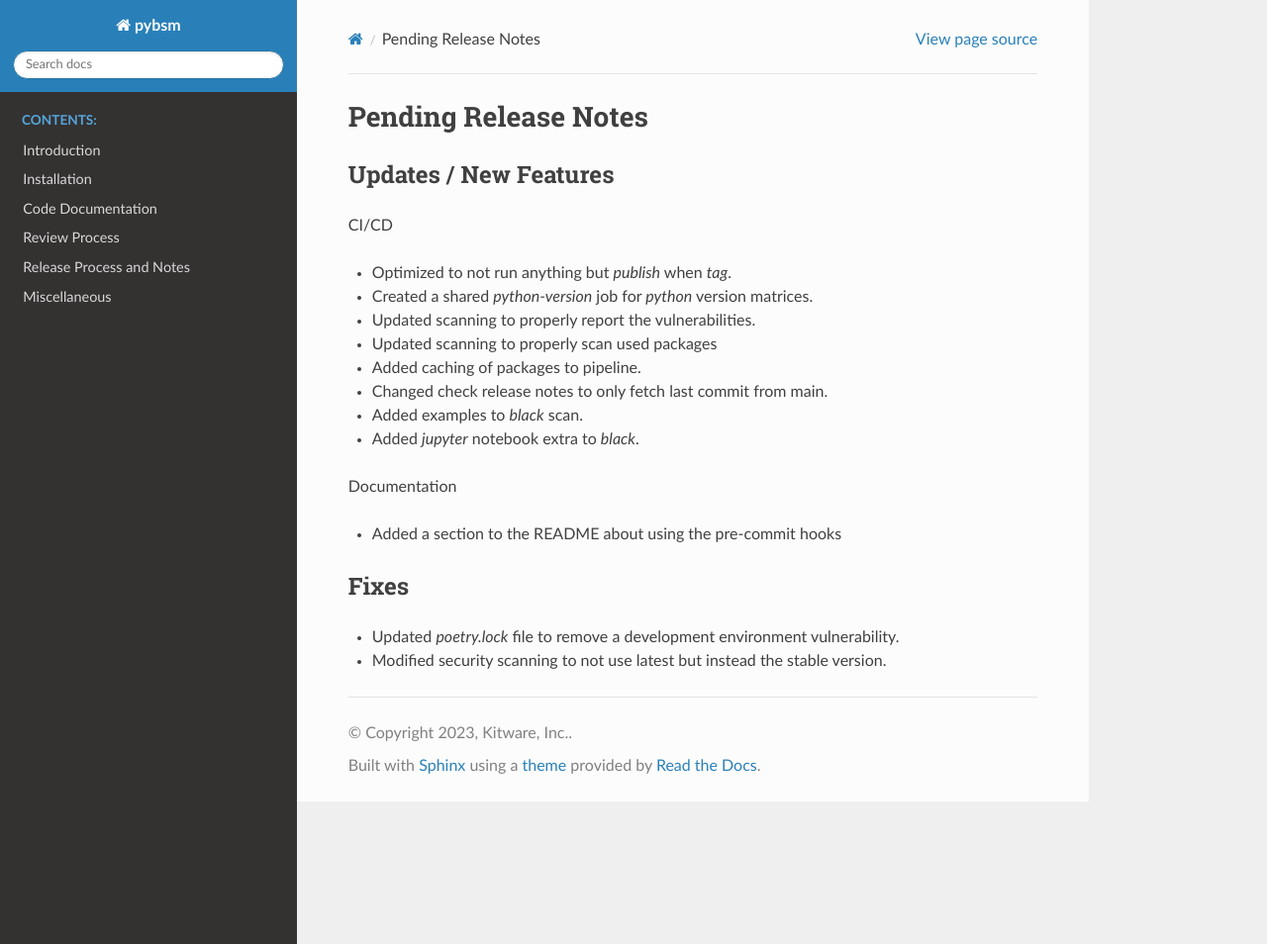
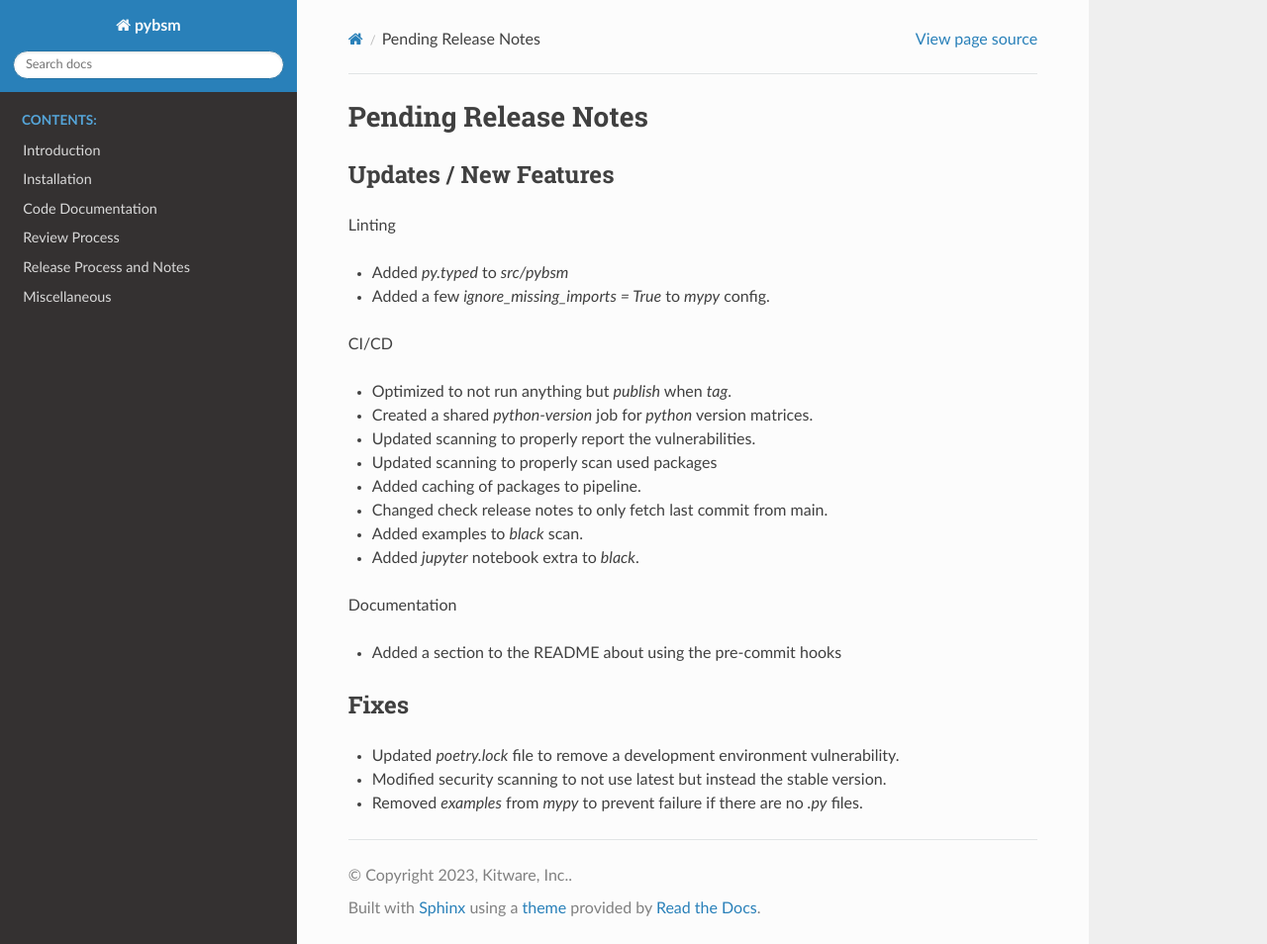
Before and after one commit to Kitware/pybsm, a Sphinx documentation site: the page built from docs/release_notes/pending_release.rst, in a window 1280 px wide and 954 px high. Shown: the whole window at 99% size. Built offline with Sphinx 7.4.7 and the Read the Docs theme 2.0.0, drawn with Linux system fonts in a browser that asks for light colours.

Commit message:
Removed examples from mypy.

```diff
--- a/docs/release_notes/pending_release.rst
+++ b/docs/release_notes/pending_release.rst
@@ -3,6 +3,12 @@ Pending Release Notes
 
 Updates / New Features
 ----------------------
+
+Linting
+
+* Added `py.typed` to `src/pybsm`
+
+* Added a few `ignore_missing_imports = True` to `mypy` config.
 
 CI/CD
 
@@ -32,3 +38,5 @@ Fixes
 * Updated `poetry.lock` file to remove a development environment vulnerability.
 
 * Modified security scanning to not use latest but instead the stable version.
+
+* Removed `examples` from `mypy` to prevent failure if there are no `.py` files.
```
Also changed, not shown: 4 other files.
